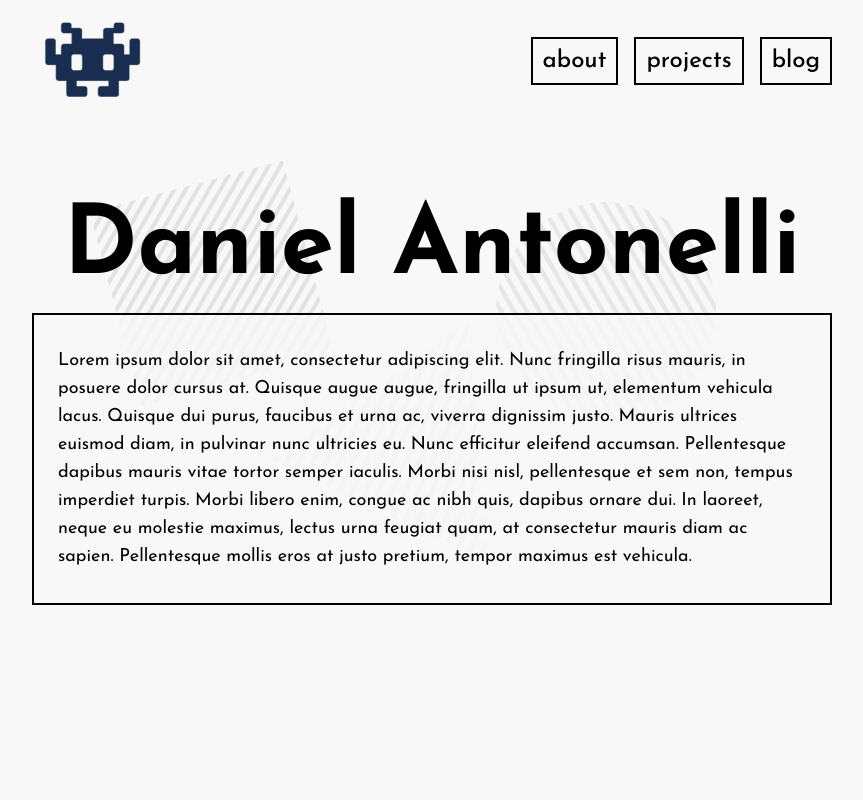
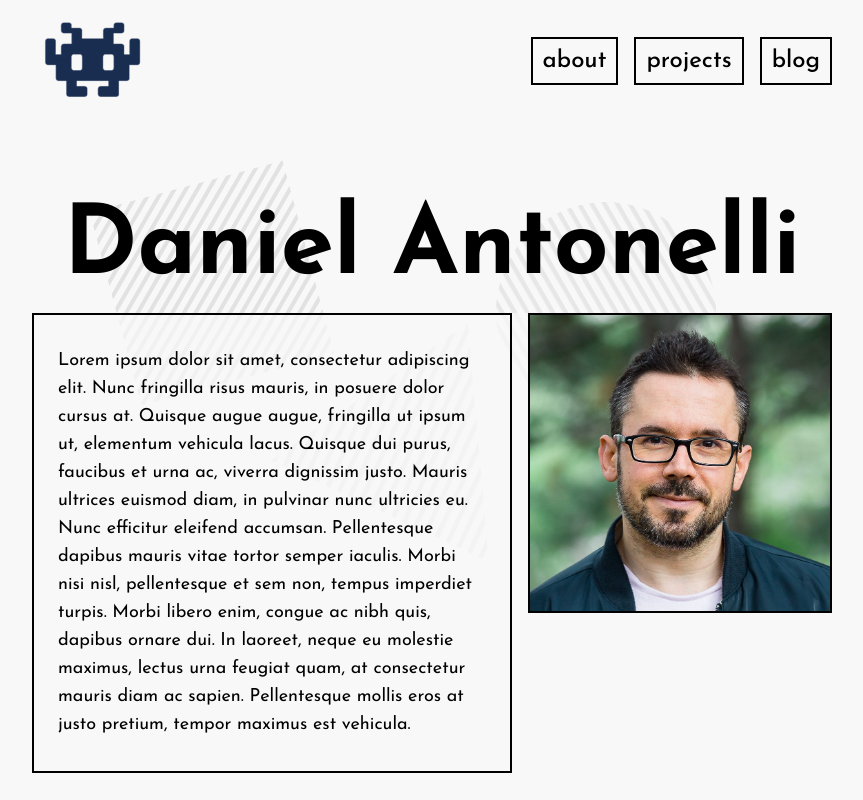
Before and after one commit to dan-antonelli/dantonelli-portfolio, a React (Vite) app: page / in a window 1280 px wide. Shown: the whole page, without its empty margins (208-1071 px from the left). Built offline with nearby package versions, Linux system fonts and the light colour scheme.

Commit message:
styling avatar

```diff
--- a/src/App.css
+++ b/src/App.css
@@ -79,11 +79,37 @@ a:focus::after {
 }
 
 .intro-container {
+  display: flex;
+  gap: 1rem;
+  background-color: rgba(248, 248, 248, 0.70);
+  align-items: flex-start;
+}
+
+.intro-container p {
+  border: 2px solid #000;
   font-size: 1.125rem;
   line-height: 1.75rem;
   padding: 32px 24px;
+  flex: 1;
+}
+
+.avatar {
   border: 2px solid #000;
-  background-color: rgba(248, 248, 248, 0.75);
+  display: flex;
+  width: fit-content;
+  height: fit-content;
+  flex-shrink: 0;
+}
+
+.avatar img {
+  display: block;
+  width: 300px;
+  height: auto;
+  max-width: 100%;
+}
+
+.avatar {
+  border: 2px solid #000;
 }
 
 .background-shapes {
--- a/src/App.tsx
+++ b/src/App.tsx
@@ -20,15 +20,20 @@ function App() {
           <h1>Daniel Antonelli</h1>
         </section>
         <section className="intro-container">
-          Lorem ipsum dolor sit amet, consectetur adipiscing elit. Nunc fringilla risus mauris, in
-          posuere dolor cursus at. Quisque augue augue, fringilla ut ipsum ut, elementum vehicula
-          lacus. Quisque dui purus, faucibus et urna ac, viverra dignissim justo. Mauris ultrices
-          euismod diam, in pulvinar nunc ultricies eu. Nunc efficitur eleifend accumsan.
-          Pellentesque dapibus mauris vitae tortor semper iaculis. Morbi nisi nisl, pellentesque et
-          sem non, tempus imperdiet turpis. Morbi libero enim, congue ac nibh quis, dapibus ornare
-          dui. In laoreet, neque eu molestie maximus, lectus urna feugiat quam, at consectetur
-          mauris diam ac sapien. Pellentesque mollis eros at justo pretium, tempor maximus est
-          vehicula.
+          <p>
+            Lorem ipsum dolor sit amet, consectetur adipiscing elit. Nunc fringilla risus mauris, in
+            posuere dolor cursus at. Quisque augue augue, fringilla ut ipsum ut, elementum vehicula
+            lacus. Quisque dui purus, faucibus et urna ac, viverra dignissim justo. Mauris ultrices
+            euismod diam, in pulvinar nunc ultricies eu. Nunc efficitur eleifend accumsan.
+            Pellentesque dapibus mauris vitae tortor semper iaculis. Morbi nisi nisl, pellentesque
+            et sem non, tempus imperdiet turpis. Morbi libero enim, congue ac nibh quis, dapibus
+            ornare dui. In laoreet, neque eu molestie maximus, lectus urna feugiat quam, at
+            consectetur mauris diam ac sapien. Pellentesque mollis eros at justo pretium, tempor
+            maximus est vehicula.
+          </p>
+          <div className="avatar">
+            <img src="/avatar.jpg" alt="avatar" />
+          </div>
         </section>
       </main>
     </>
```
Also changed, not shown: public/avatar.jpg (added).
